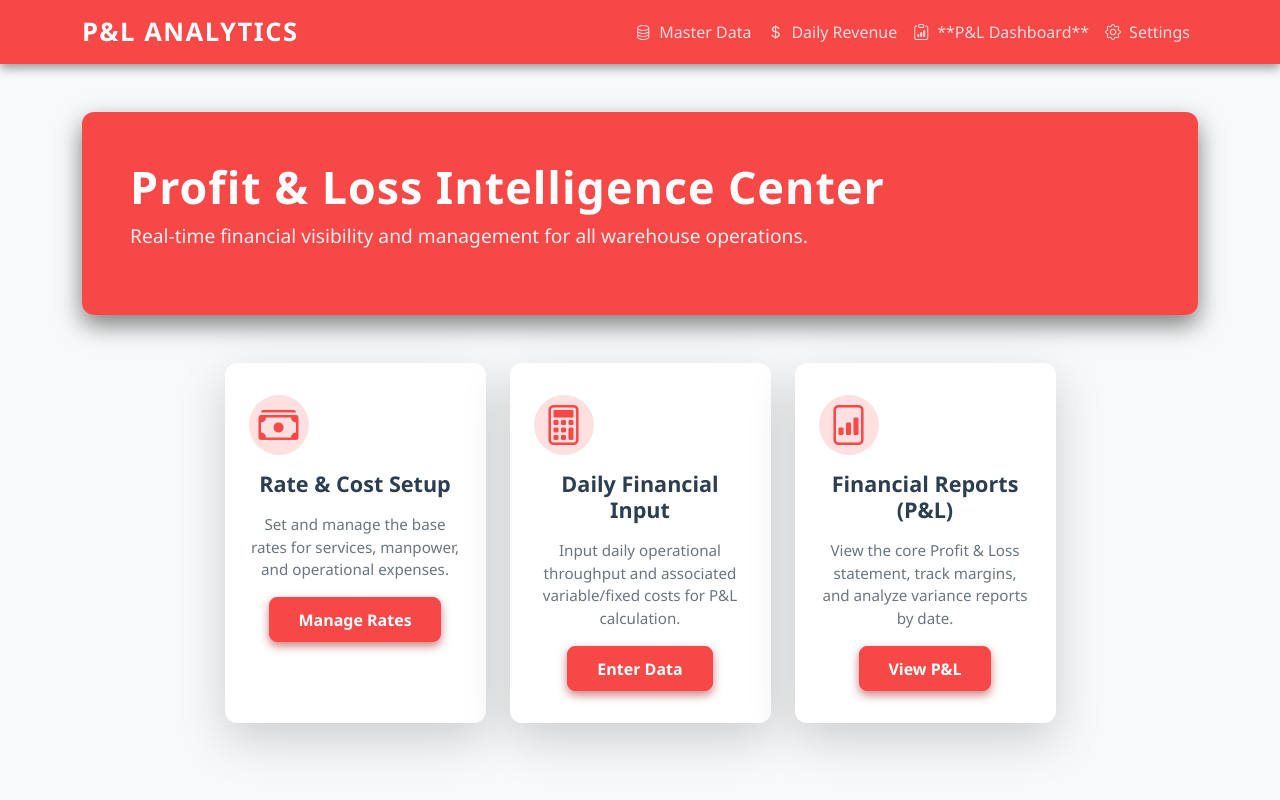
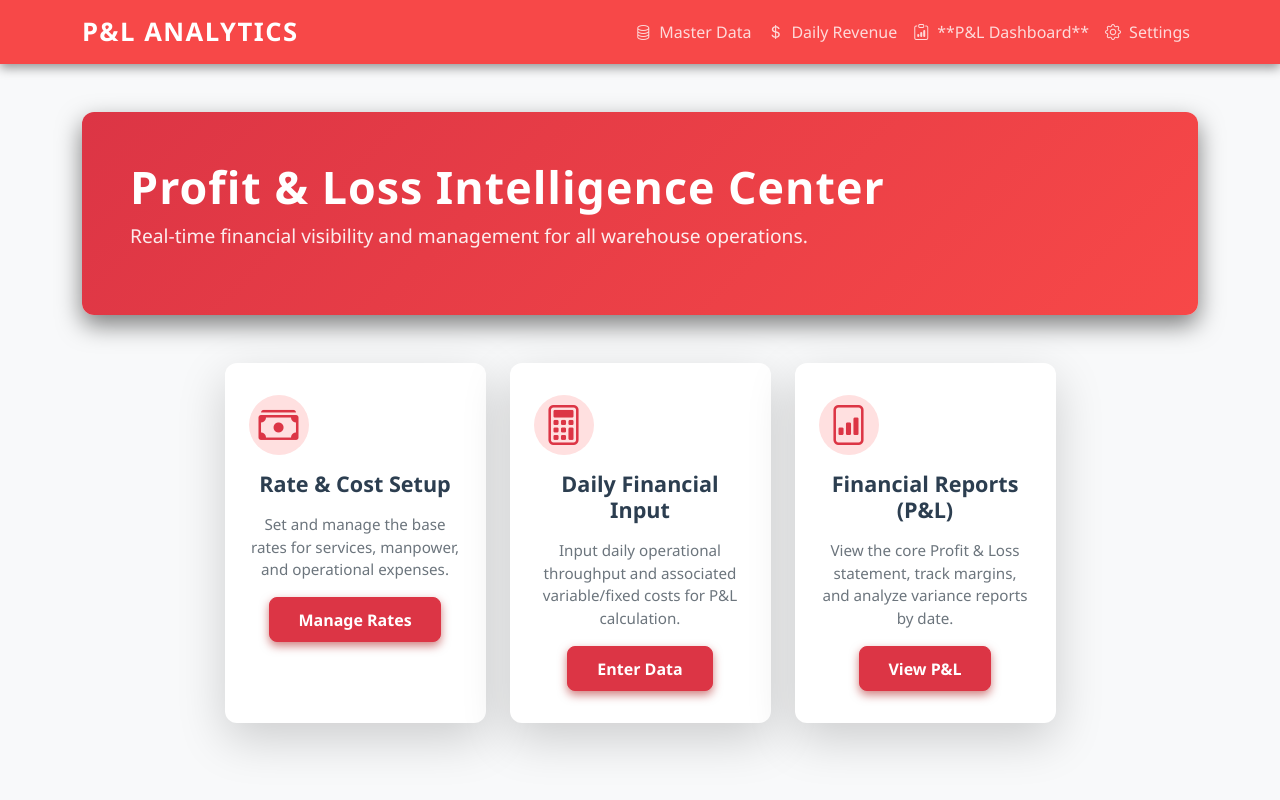
Before and after one commit to ashish86git/p-l-l, a Flask app: page / in a window 1280 px wide. Run offline with Flask 3, Linux system fonts and the light colour scheme.

Commit message:
Add files via upload

```diff
--- a/templates/index.html
+++ b/templates/index.html
@@ -9,7 +9,7 @@
     <style>
         /* --- Color Palette & Variables (Enhanced Red) --- */
         :root {
-            --primary-red: #f74848; /* Richer, slightly darker Financial Red */
+            --primary-red: #dc3545; /* Richer, slightly darker Financial Red */
             --secondary-maroon: #f74848; /* Very Deep Maroon for accents and navbar */
             --light-bg: #ebebeb; /* Slightly darker background to make red pop */
             --card-bg: #ffffff;
--- a/templates/summary.html
+++ b/templates/summary.html
@@ -10,7 +10,7 @@
     <style>
         /* --- CUSTOM THEME STYLES --- */
         :root {
-            --primary-red: #B91C1C; /* Stronger Red 700 */
+            --primary-red: #dc3545; /* Stronger Red 700 */
             --secondary-red: #EF4444; /* Brighter Red 500 */
             --green-profit: #10B981; /* Emerald Green */
             --shadow-custom: 0 15px 25px -5px rgba(0, 0, 0, 0.1), 0 5px 10px -5px rgba(0, 0, 0, 0.04);
```
